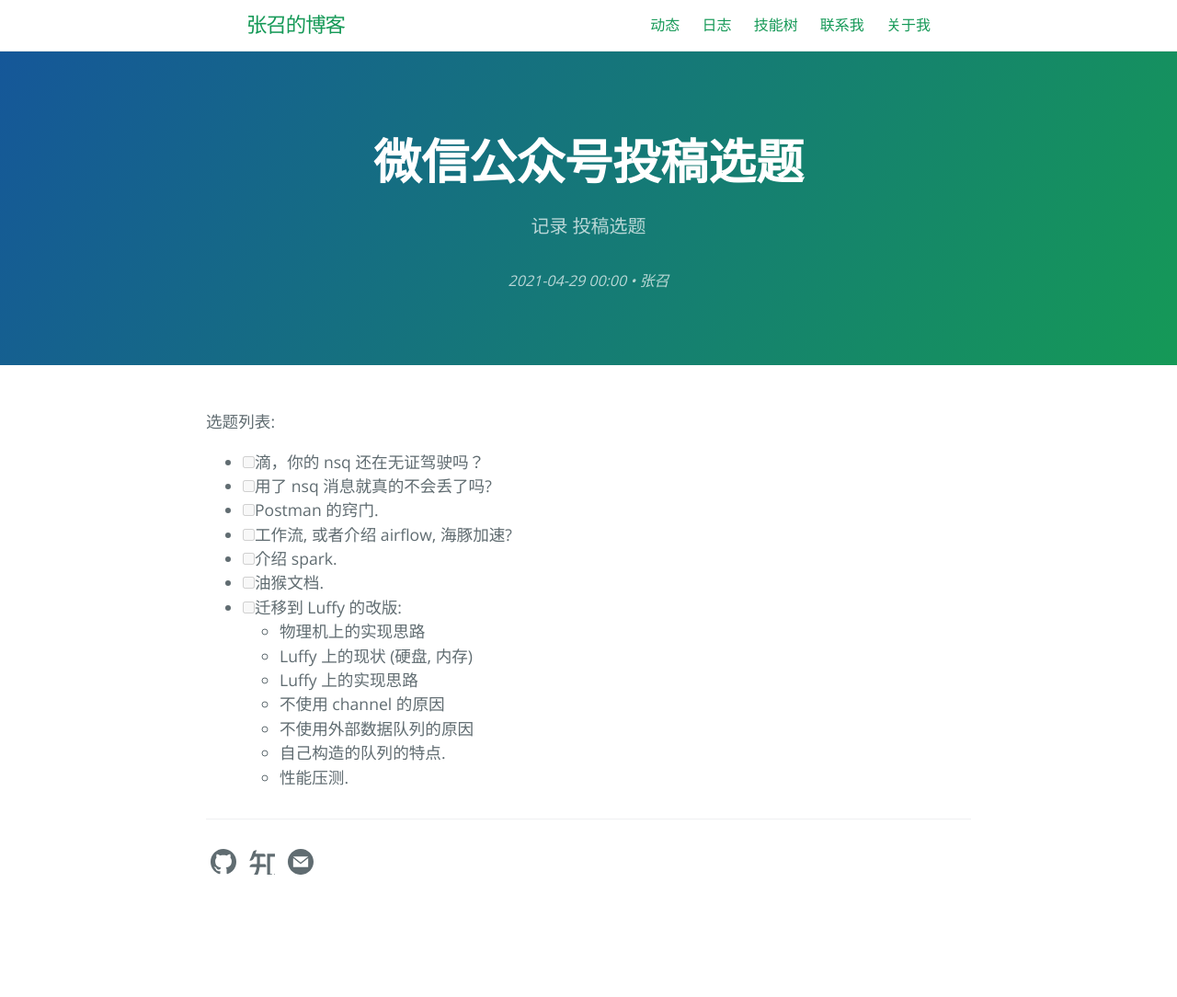
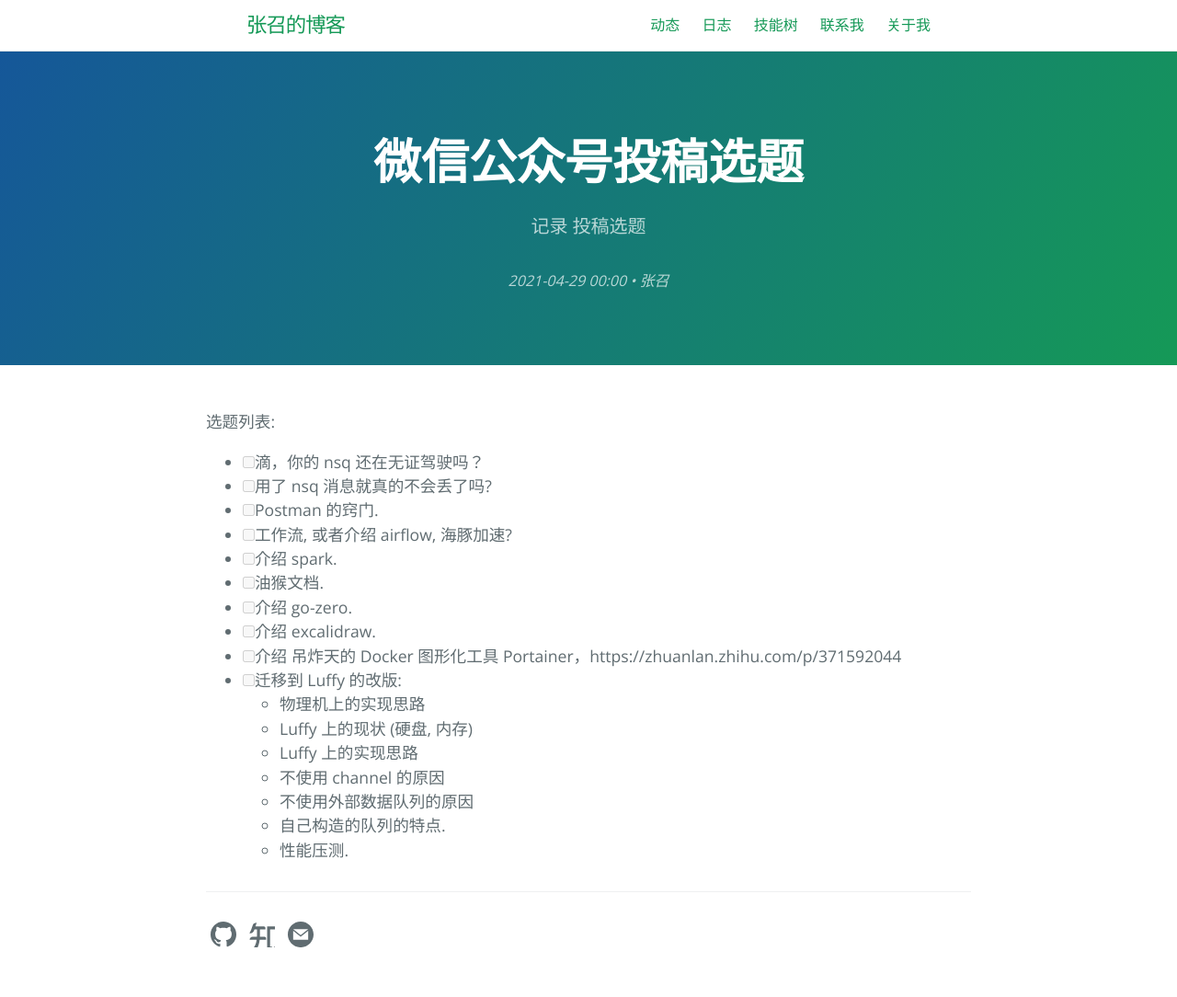
Before and after one commit to kougazhang/oom, a Jekyll site: the page built from _posts/2021-04-29-topic.md, in a window 1280 px wide. Shown: the whole page at 92% size. Built offline with Jekyll 4.4.1, drawn with Linux system fonts in a browser that asks for light colours; before the commit the page ends 1005 px from its top, so only the background shows below that.

Commit message:
add topoc

```diff
--- a/_posts/2021-04-29-topic.md
+++ b/_posts/2021-04-29-topic.md
@@ -16,6 +16,9 @@ tags: nsq
 - [ ] 工作流, 或者介绍 airflow, 海豚加速?
 - [ ] 介绍 spark.
 - [ ] 油猴文档.
+- [ ] 介绍 go-zero.
+- [ ] 介绍 excalidraw.
+- [ ] 介绍 吊炸天的 Docker 图形化工具 Portainer，https://zhuanlan.zhihu.com/p/371592044
 - [ ] 迁移到 Luffy 的改版:
     + 物理机上的实现思路
     + Luffy 上的现状 (硬盘, 内存)
```
